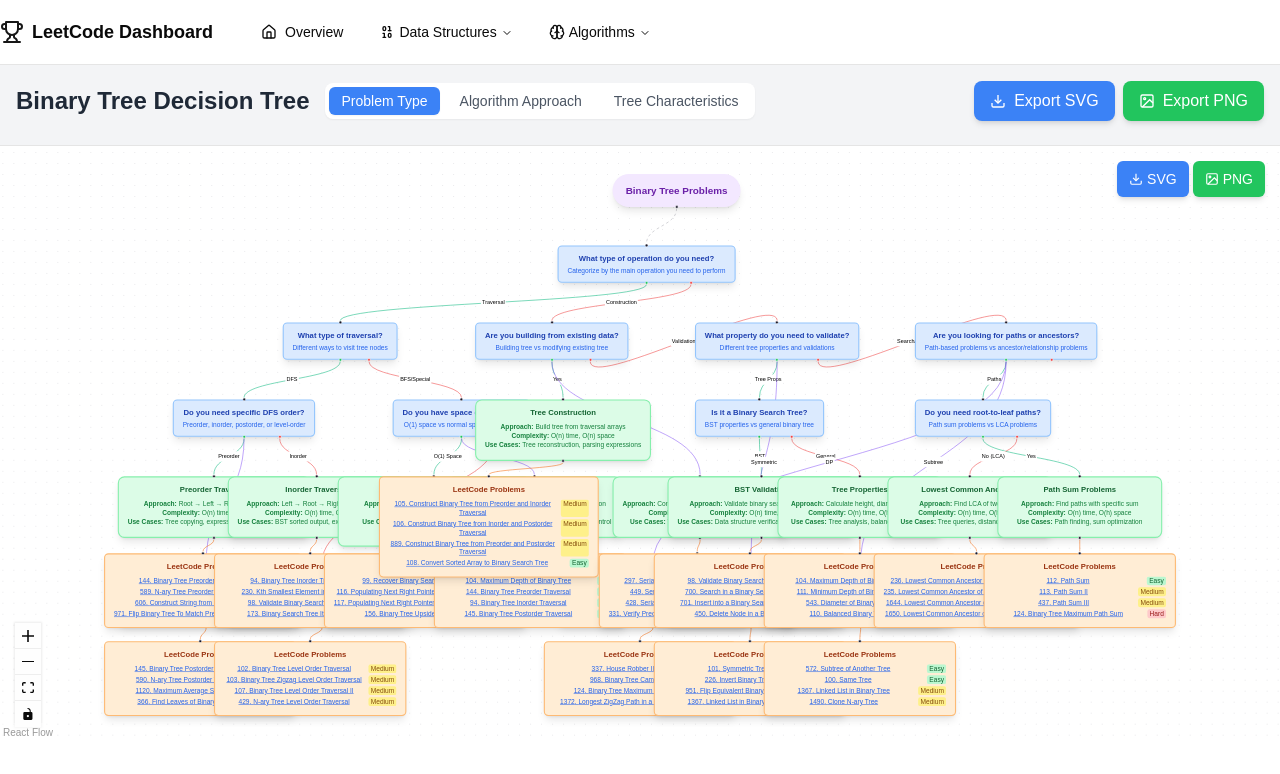
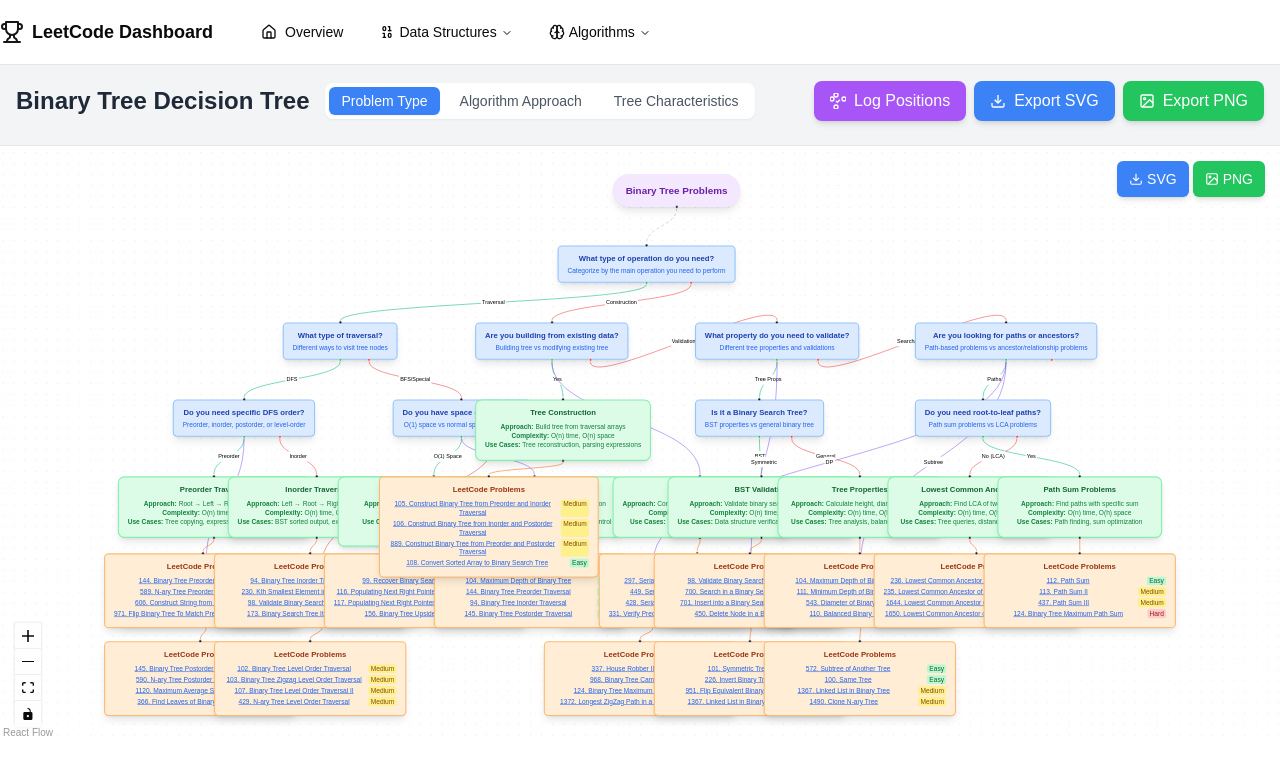
Before and after one commit to Windsooon/codepro, a Next.js app: page /tree in a window 1280 px wide. Shown: the top 774 px of the page. Built offline with nearby package versions, Linux system fonts and the light colour scheme.

Commit message:
Add debug button to log current node positions in binary tree visualization
Co-authored-by: wiwindson <wiwindson@gmail.com>

```diff
--- a/app/tree/page.tsx
+++ b/app/tree/page.tsx
@@ -2021,6 +2021,26 @@ function BinaryTreeFlow() {
             </div>
           </div>
           <div className="flex gap-2">
+            <button
+              onClick={() => {
+                console.log('Current node positions:');
+                const currentPositions = nodes.map(node => ({
+                  id: node.id,
+                  position: node.position
+                }));
+                console.log(JSON.stringify(currentPositions, null, 2));
+              }}
+              className="px-4 py-2 bg-purple-500 hover:bg-purple-600 text-white rounded-lg shadow-md transition-colors duration-200 flex items-center gap-2"
+            >
+              <svg width="16" height="16" viewBox="0 0 24 24" fill="none" stroke="currentColor" strokeWidth="2">
+                <path d="M9 12l2 2 4-4"/>
+                <path d="M21 12c-1 0-3-1-3-3s2-3 3-3 3 1 3 3-2 3-3 3"/>
+                <path d="M3 12c1 0 3-1 3-3s-2-3-3-3-3 1-3 3 2 3 3 3"/>
+                <path d="M12 21c0-1-1-3-3-3s-3 2-3 3 1 3 3 3 3-2 3-3"/>
+                <path d="M12 3c0 1-1 3-3 3s-3-2-3-3 1-3 3-3 3 2 3 3"/>
+              </svg>
+              Log Positions
+            </button>
             <button
               onClick={() => downloadSvg(reactFlowInstance, viewType)}
               className="px-4 py-2 bg-blue-500 hover:bg-blue-600 text-white rounded-lg shadow-md transition-colors duration-200 flex items-center gap-2"
```
